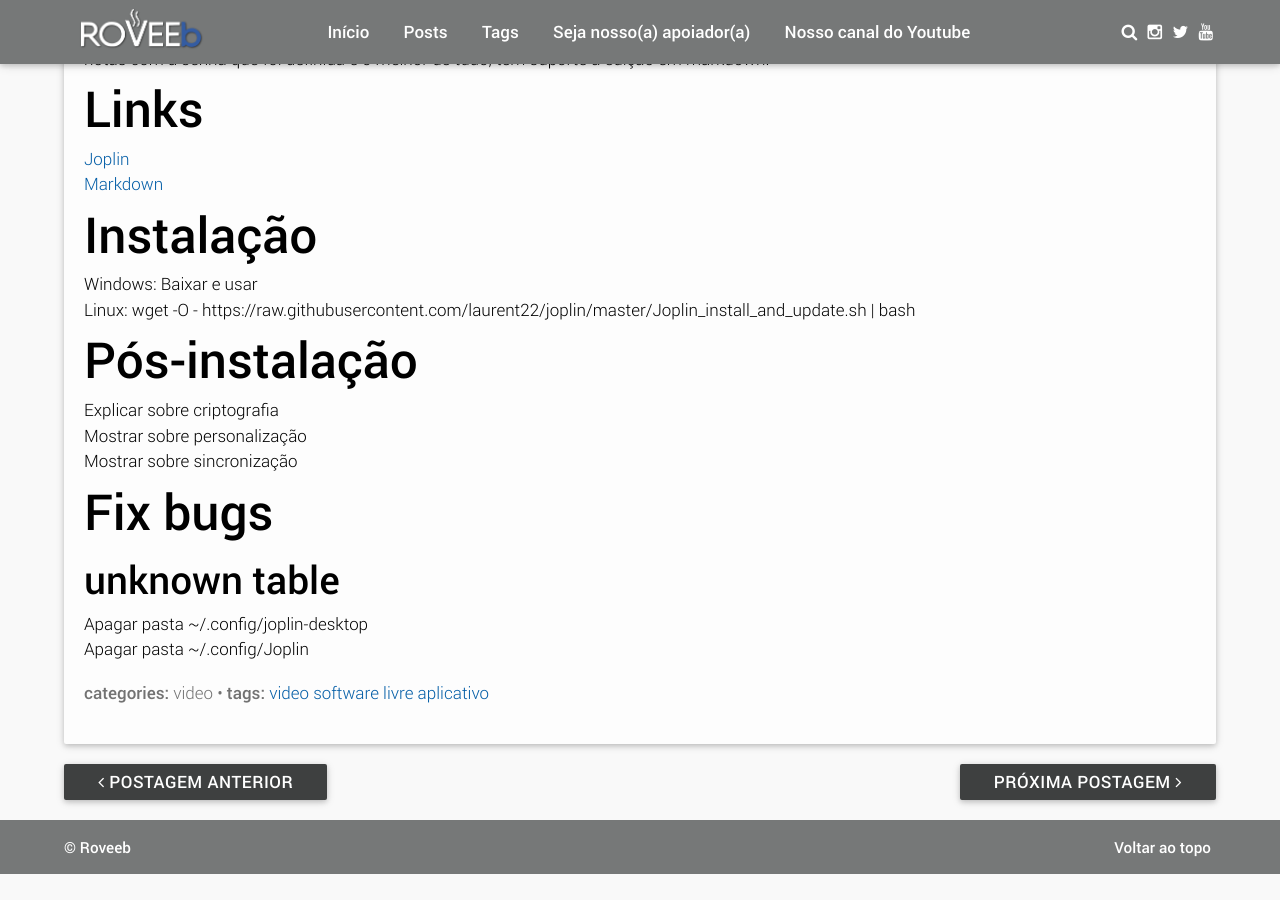
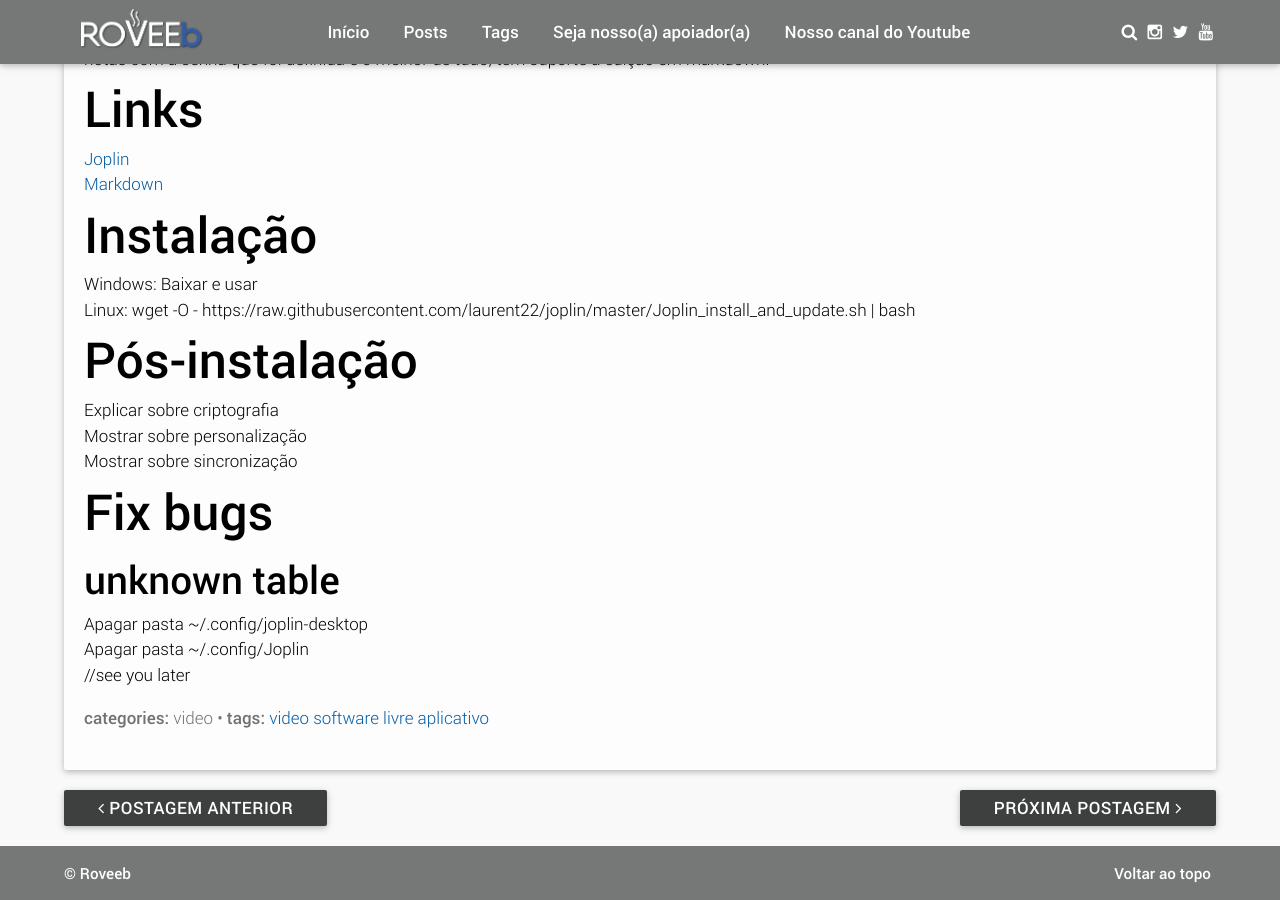
Before and after one commit to Roveeb/roveeb.github.io, a Jekyll site: the page built from _posts/2020-06-30-como-instalar-o-joplin.md, in a window 1280 px wide and 900 px high, scrolled down 1058 px. Built offline with Jekyll 4.4.1, drawn with Linux system fonts in a browser that asks for light colours; before the commit the page ends 1932 px from its top, so only the background shows below that.

Commit message:
Update 2020-06-30-como-instalar-o-joplin.md

```diff
--- a/_posts/2020-06-30-como-instalar-o-joplin.md
+++ b/_posts/2020-06-30-como-instalar-o-joplin.md
@@ -36,4 +36,6 @@
 #### unknown table
 
 Apagar pasta ~/.config/joplin-desktop <br />
-Apagar pasta ~/.config/Joplin
+Apagar pasta ~/.config/Joplin <br />
+
+//see you later
```
